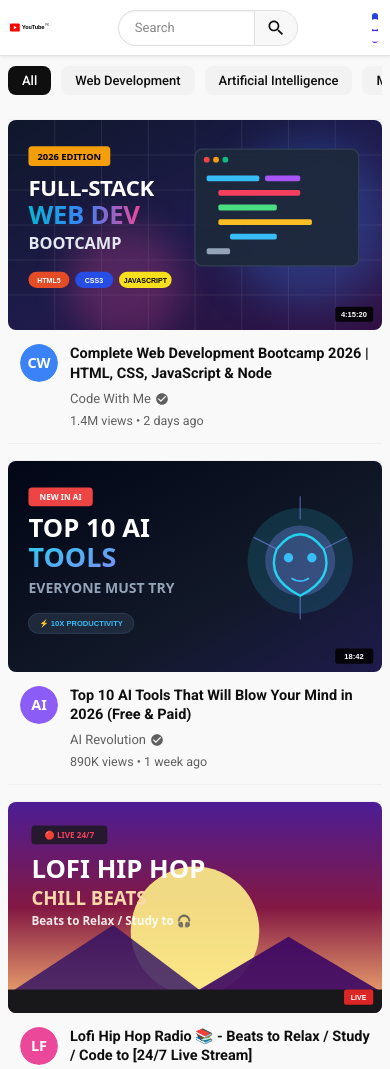
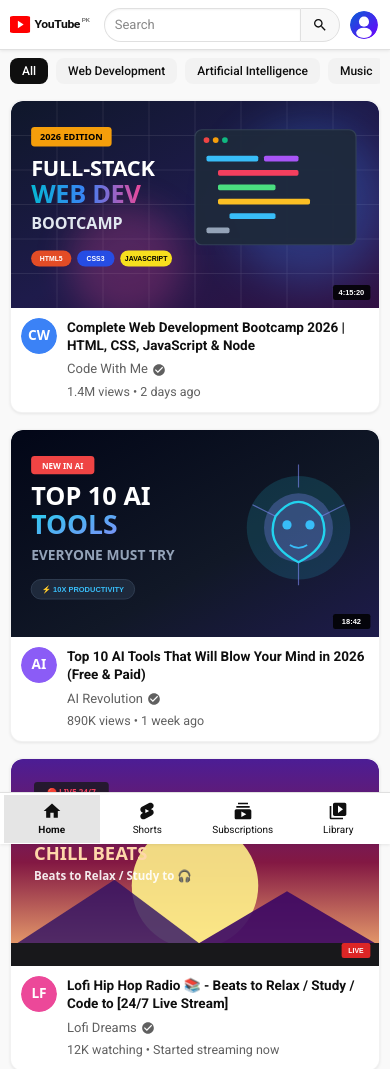
Before and after one commit to saeedansari9t9/youtube-ui-uni-assignment, a plain HTML site: page index.html in a window 390 px wide. Shown: the top 1069 px of the page. Drawn offline with Linux system fonts and the light colour scheme.

Commit message:
YouTube UI Lab Task

```diff
--- a/style.css
+++ b/style.css
@@ -86,6 +86,7 @@
   display: flex;
   align-items: center;
   gap: 16px;
+  flex-shrink: 0;
 }
 
 .icon-btn {
@@ -97,6 +98,7 @@
   justify-content: center;
   color: var(--text-primary);
   transition: background-color var(--transition-fast);
+  flex-shrink: 0;
 }
 
 .icon-btn:hover {
@@ -111,11 +113,14 @@
 .logo-link {
   display: flex;
   align-items: center;
+  flex-shrink: 0;
 }
 
 .logo-img {
   height: 24px;
+  width: auto;
   object-fit: contain;
+  flex-shrink: 0;
 }
 
 .header-center {
@@ -125,6 +130,7 @@
   flex: 0 1 728px;
   margin: 0 20px;
   gap: 10px;
+  min-width: 0;
 }
 
 .search-form {
@@ -133,6 +139,7 @@
   width: 100%;
   max-width: 600px;
   height: 40px;
+  min-width: 0;
 }
 
 .search-input-wrapper {
@@ -147,6 +154,7 @@
   align-items: center;
   box-shadow: inset 0 1px 2px rgba(0, 0, 0, 0.05);
   transition: border-color var(--transition-fast), box-shadow var(--transition-fast);
+  min-width: 0;
 }
 
 .search-input-wrapper:focus-within {
@@ -163,6 +171,7 @@
   color: var(--text-primary);
   background: transparent;
   font-family: inherit;
+  min-width: 0;
 }
 
 .search-input::placeholder {
@@ -180,6 +189,7 @@
   justify-content: center;
   color: var(--text-primary);
   transition: background-color var(--transition-fast);
+  flex-shrink: 0;
 }
 
 .search-btn:hover {
@@ -193,25 +203,31 @@
 
 .voice-btn {
   background-color: var(--bg-search);
+  flex-shrink: 0;
 }
 
 .header-right {
   display: flex;
   align-items: center;
   gap: 8px;
+  flex-shrink: 0;
 }
 
 .profile-link {
   display: flex;
   align-items: center;
   margin-left: 6px;
+  flex-shrink: 0;
 }
 
 .profile-img {
   width: 34px;
   height: 34px;
+  min-width: 34px;
+  min-height: 34px;
   border-radius: var(--radius-full);
   object-fit: cover;
+  flex-shrink: 0;
   border: 2px solid transparent;
   transition: transform var(--transition-fast), border-color var(--transition-fast);
 }
@@ -315,6 +331,7 @@
   padding-bottom: 16px;
   margin-bottom: 8px;
   scrollbar-width: none;
+  -webkit-overflow-scrolling: touch;
 }
 
 .chips-container::-webkit-scrollbar {
@@ -330,6 +347,7 @@
   font-weight: 500;
   white-space: nowrap;
   transition: background-color var(--transition-fast), color var(--transition-fast);
+  flex-shrink: 0;
 }
 
 .chip:hover {
@@ -343,7 +361,7 @@
 
 .video-grid {
   display: grid;
-  grid-template-columns: repeat(auto-fill, minmax(300px, 1fr));
+  grid-template-columns: repeat(auto-fill, minmax(280px, 1fr));
   gap: 20px 16px;
 }
 
@@ -405,6 +423,7 @@
   flex-direction: column;
   gap: 4px;
   overflow: hidden;
+  min-width: 0;
 }
 
 .video-title {
@@ -492,16 +511,70 @@
 
 @media (max-width: 768px) {
   .sidebar {
+    top: auto;
+    bottom: 0;
+    left: 0;
+    right: 0;
+    width: 100%;
+    height: 52px;
+    padding: 0 4px;
+    border-right: none;
+    border-top: 1px solid var(--border-color);
+    display: flex;
+    align-items: center;
+    justify-content: space-around;
+    background-color: var(--bg-header);
+    z-index: 1000;
+    overflow-y: hidden;
+  }
+
+  .sidebar .nav-list:first-of-type {
+    display: flex;
+    flex-direction: row;
+    justify-content: space-around;
+    width: 100%;
+    gap: 0;
+  }
+
+  .sidebar .nav-item {
+    flex: 1;
+    display: flex;
+    justify-content: center;
+  }
+
+  .sidebar .nav-link {
+    flex-direction: column;
+    gap: 2px;
+    padding: 6px 0;
+    font-size: 10px;
+    align-items: center;
+    justify-content: center;
+    border-radius: 0;
+    width: 100%;
+  }
+
+  .sidebar .nav-icon {
+    width: 20px;
+    height: 20px;
+  }
+
+  .sidebar-divider,
+  .sidebar .nav-list:last-of-type {
     display: none;
   }
 
   .content-area {
     margin-left: 0;
-    padding: 12px;
+    padding: 12px 12px 64px 12px;
+  }
+
+  .header {
+    padding: 0 12px;
   }
 
   .header-center {
-    margin: 0 8px;
+    margin: 0 10px;
+    flex: 1;
   }
 
   .voice-btn {
@@ -514,9 +587,14 @@
   }
 }
 
-@media (max-width: 500px) {
+@media (max-width: 520px) {
+  :root {
+    --header-height: 50px;
+  }
+
   .header {
     padding: 0 10px;
+    height: var(--header-height);
   }
 
   .header-left {
@@ -527,25 +605,69 @@
     display: none;
   }
 
-  .search-form {
-    max-width: 180px;
-    height: 36px;
+  .logo-img {
+    height: 20px;
   }
 
-  .search-btn {
-    width: 44px;
+  .header-center {
+    margin: 0 8px;
+    flex: 1;
+  }
+
+  .search-form {
+    height: 34px;
+    width: 100%;
+  }
+
+  .search-input-wrapper {
+    padding: 0 10px;
   }
 
   .search-input {
     font-size: 13px;
   }
 
+  .search-btn {
+    width: 40px;
+  }
+
+  .search-icon {
+    width: 16px;
+    height: 16px;
+  }
+
+  .header-right {
+    gap: 4px;
+  }
+
   .header-right .icon-btn {
     display: none;
   }
 
+  .profile-link {
+    margin-left: 0;
+  }
+
+  .profile-img {
+    width: 32px;
+    height: 32px;
+    min-width: 32px;
+    min-height: 32px;
+  }
+
   .content-area {
-    padding: 10px 8px 24px;
+    padding: 8px 10px 64px 10px;
+  }
+
+  .chips-container {
+    padding-bottom: 10px;
+    margin-bottom: 6px;
+    gap: 8px;
+  }
+
+  .chip {
+    padding: 6px 12px;
+    font-size: 12px;
   }
 
   .video-grid {
@@ -554,14 +676,28 @@
   }
 
   .video-card {
-    border-radius: 0;
-    box-shadow: none;
-    border-left: none;
-    border-right: none;
-    background-color: transparent;
+    border-radius: var(--radius-md);
+    box-shadow: var(--shadow-sm);
+    border: 1px solid rgba(0, 0, 0, 0.05);
+    background-color: var(--bg-card);
   }
 
   .thumbnail-wrapper {
-    border-radius: var(--radius-sm);
+    border-radius: var(--radius-md) var(--radius-md) 0 0;
+  }
+
+  .video-details {
+    padding: 10px 10px 12px;
+    gap: 10px;
+  }
+
+  .channel-avatar {
+    width: 36px;
+    height: 36px;
+  }
+
+  .video-title {
+    font-size: 13.5px;
+    line-height: 1.35;
   }
 }
```
